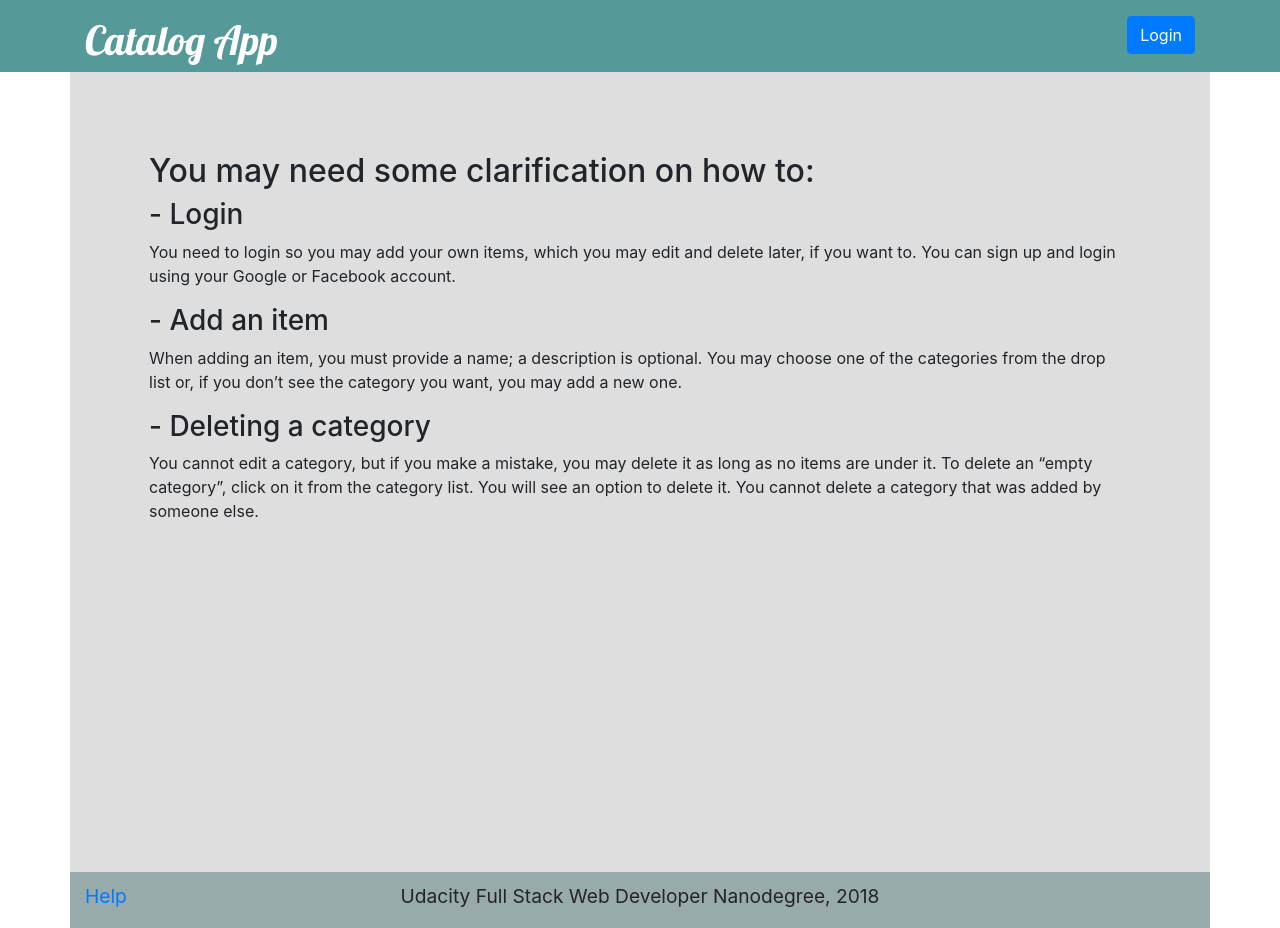
After one commit to geocarlos/item-catalog, a Flask app: page /catalog/help in a window 1280 px wide. The commit adds this page. Run offline with Flask 2, Linux system fonts and the light colour scheme; parts of the project's set-up code (start-up, migrations or seed data) failed here and were passed over; some libraries are stand-ins or nearby versions.

Commit message:
Include a Help page

```diff
--- a/app.py
+++ b/app.py
@@ -470,7 +470,11 @@ def delete_item(item):
                                isLoggedIn=True)
 
 
-# Disconnect based on provider
+"""
+ Disconnect based on provider
+"""
+
+
 @app.route('/logout')
 def logout():
     if 'provider' in login_session:
@@ -489,6 +493,13 @@ def logout():
         flash('You have been logged out.')
     return redirect(url_for('catalog'))
 
+
+"""
+    Show Help Page
+"""
+@app.route('/catalog/help')
+def showHelp():
+    return render_template('help.html')
 
 # JSON API #
 """
--- a/static/css/style.css
+++ b/static/css/style.css
@@ -1,6 +1,7 @@
 html,
 body{
   height: 100%;
+  font-family: 'Roboto', sans-serif;
 }
 
 header,
@@ -39,7 +40,7 @@ textarea{
 .content{
   padding-top: 1em;
   background-color: #dedede;
-  min-height: 93%;
+  min-height: 100%;
 }
 
 .categories{
@@ -63,6 +64,7 @@ textarea{
 .edit-item-form,
 .new-item-form{
   margin: 3em;
+  margin-bottom: 0;
   background-color: #cdd;
   border-radius: 0.5em;
 }
@@ -77,6 +79,7 @@ textarea{
 
 .item-page{
   margin: 3em;
+  margin-bottom: 0;
 }
 
 .item-page-links{
@@ -115,6 +118,13 @@ textarea{
   text-align: center;
 }
 
+.help{
+  margin: 1em;
+  margin-bottom: 0;
+  padding: 3em;
+  color
+}
+
 footer{
   height: 7%;
   font-size: 1.2em;
@@ -147,4 +157,10 @@ footer{
     padding-top: 1em;
   }
 
+  .help{
+    margin: 0;
+    padding: 1em;
+    color
+  }
+
 }
--- a/templates/footer.html
+++ b/templates/footer.html
@@ -1,8 +1,15 @@
 
 </div>
 <footer class="container">
-  <div class="text-center">
-    Udacity Full Stack Web Developer Nanodegree, 2018
+  <div class="row">
+    <div class="col-md-1">
+      <a href="{{url_for('showHelp')}}">Help</a>
+    </div>
+    <div class="text-center col-md">
+      Udacity Full Stack Web Developer Nanodegree, 2018
+    </div>
+    <div class="col-md-1">
+    </div>
   </div>
 </footer>
 </body>
--- a/templates/header.html
+++ b/templates/header.html
@@ -9,7 +9,7 @@
   <link rel='stylesheet' href="{{url_for('static', filename='css/bootstrap.min.css')}}">
   <link rel='stylesheet' href="{{url_for('static', filename='css/bootstrap-grid.min.css')}}">
   <link rel='stylesheet' href="{{url_for('static', filename='css/bootstrap-reboot.min.css')}}">
-  <link href="https://fonts.googleapis.com/css?family=Lobster" rel="stylesheet">
+  <link href="https://fonts.googleapis.com/css?family=Lobster|Roboto" rel="stylesheet">
   <!-- <script src="{{url_for('static', filename='js/bootstrap.min.js')}}"></script>
   <script src="{{url_for('static', filename='js/bootstrap.bundle.min.js')}}"></script> -->
   <script src="https://code.jquery.com/jquery-3.3.1.slim.min.js" integrity="sha384-q8i/X+965DzO0rT7abK41JStQIAqVgRVzpbzo5smXKp4YfRvH+8abtTE1Pi6jizo" crossorigin="anonymous"></script>
@@ -45,6 +45,7 @@
     </div>
   </header>
   <div class="container content">
+
     <div class='flash'>
       {% with messages = get_flashed_messages() %} {% if messages %}
 
--- /dev/null
+++ b/templates/help.html
@@ -0,0 +1,22 @@
+{% include 'header.html' %}
+<div class="help">
+  <h2>You may need some clarification on how to:</h2>
+
+  <h3>- Login</h3>
+  <p>
+    You need to login so you may add your own items, which you may edit and delete later, if you want to.
+    You can sign up and login using your Google or Facebook account.
+  </p>
+  <h3>- Add an item</h3>
+  <p>
+    When adding an item, you must provide a name; a description is optional. You may choose one of the categories
+    from the drop list or, if you don’t see the category you want, you may add a new one.
+  </p>
+  <h3>- Deleting a category</h3>
+  <p>
+    You cannot edit a category, but if you make a mistake, you may delete it as long as no items are under it.
+    To delete an “empty category”, click on it from the category list. You will see an option to delete it.
+    You cannot delete a category that was added by someone else.
+  </p>
+</div>
+{% include 'footer.html' %}
```
